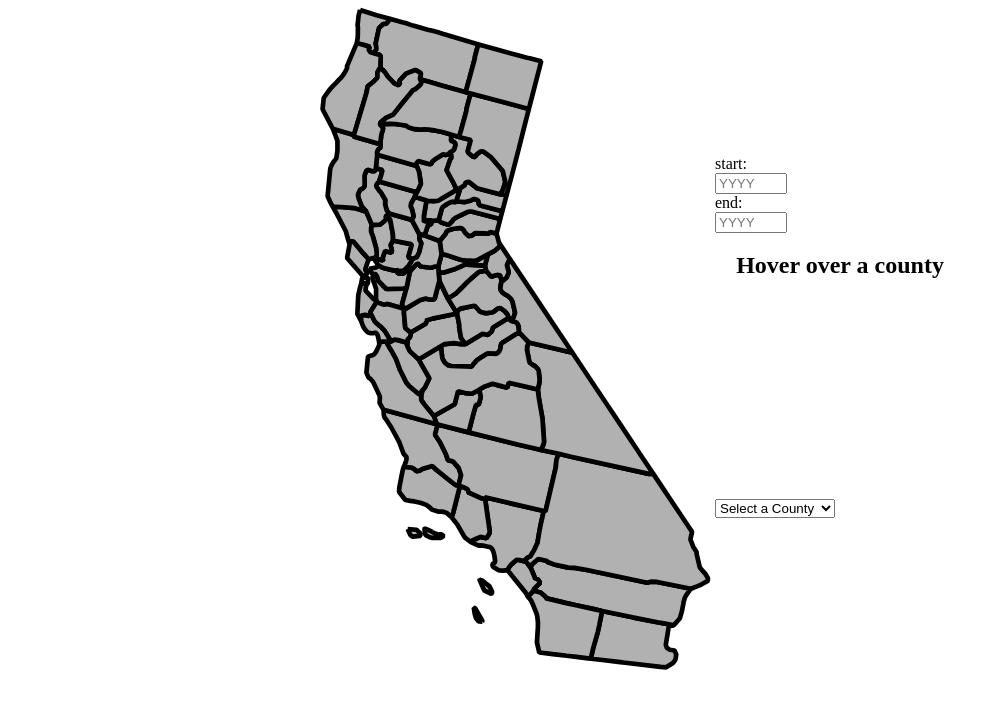
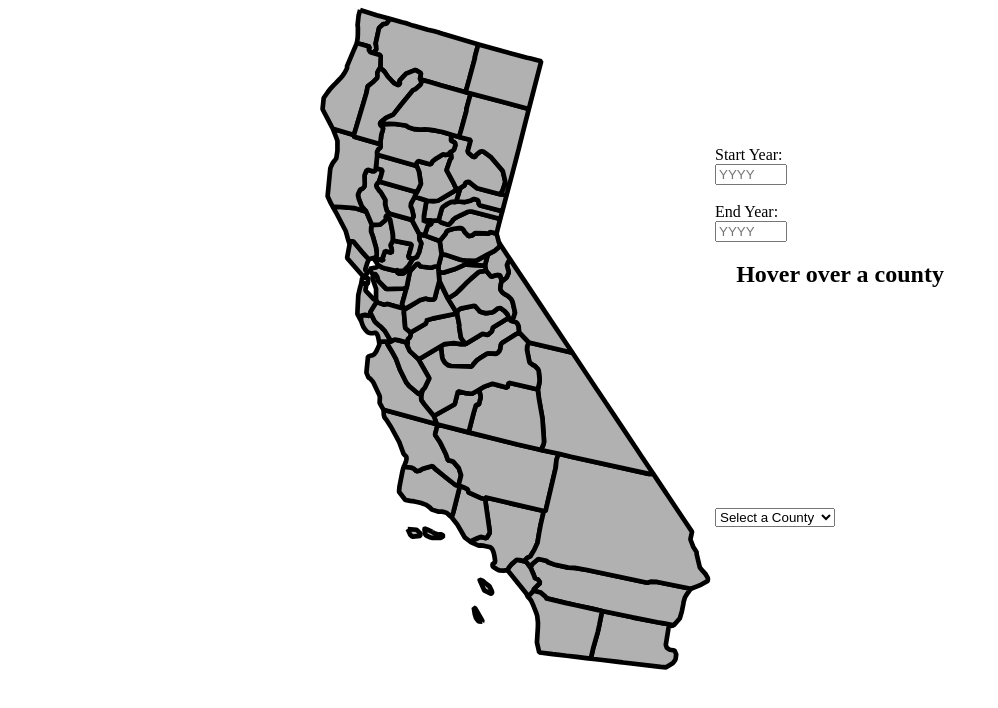
Before and after one commit to mohamed-adem/cse194-project, a plain HTML site: page main-page.html in a window 1280 px wide. Shown: the part 66-774 px from the top of the page, without its empty margins (0-998 px from the left). Drawn offline with Linux system fonts and the light colour scheme.

Commit message:
Update main-page.html
Updayed cnontrols and fixed input IDs

```diff
--- a/main-page.html
+++ b/main-page.html
@@ -357,7 +357,7 @@
                 inkscape:connector-curvature="0" />
             </svg>
 
-            <div>
+            <!-- <div>
                 <div>
                 start: <br> <input
                     type="number"
@@ -383,6 +383,22 @@
                     <option value=""> Select a County</option>
                 </select>
 
+            </div> -->
+            <div id="controls">
+                <div class="input-group">
+                    <label for="start-year">Start Year:</label><br>
+                    <input type="number" id="start-year" min="1900" max="2026" placeholder="YYYY" required> <br><br>
+
+                    <label for="end-year">End Year:</label><br>
+                    <input type="number" id="end-year" min="1900" max="2026" placeholder="YYYY">
+                </div>
+                <div class="county-preview">
+                    <h2 id="county-name">Hover over a county</h2>
+                    <svg id="county-preview-svg"></svg>
+                </div>
+                <select id="county-select">
+                    <option value="">Select a County</option>
+                </select>
             </div>
         </div>
     </body>
```
